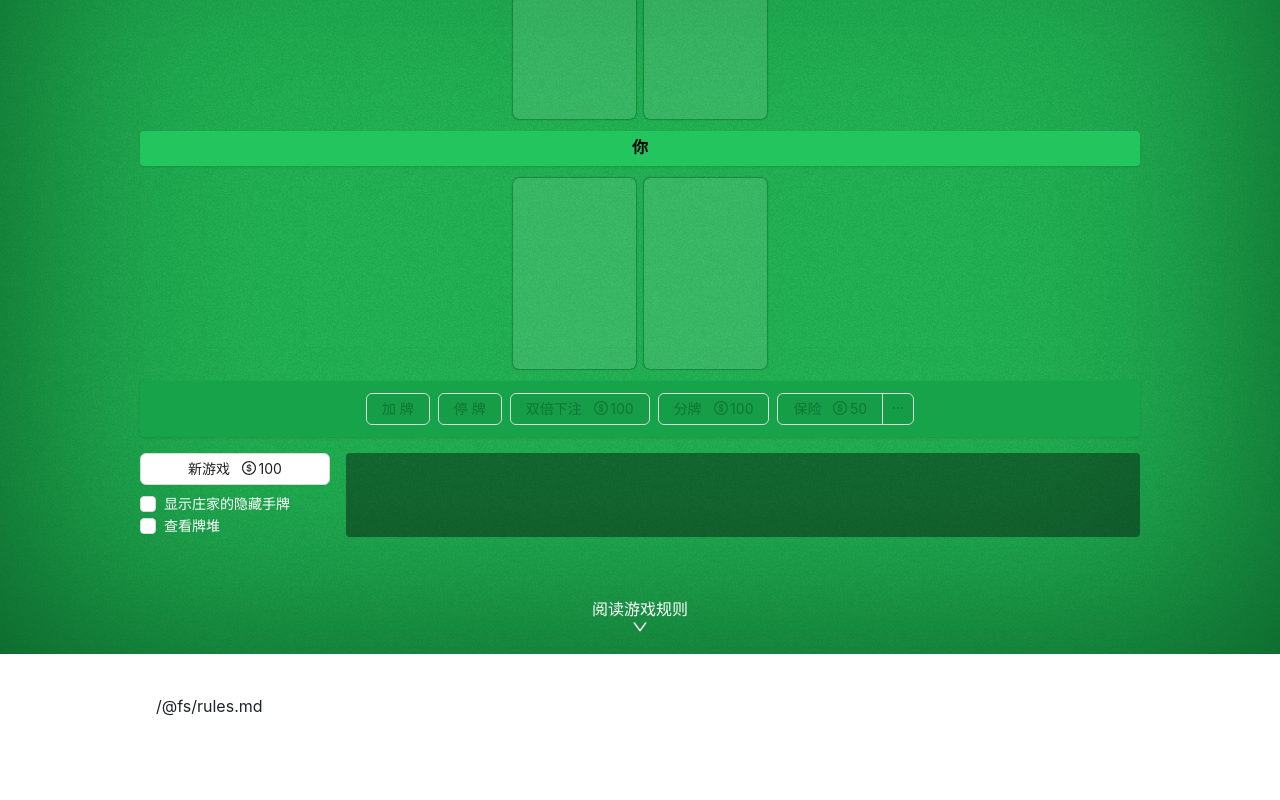
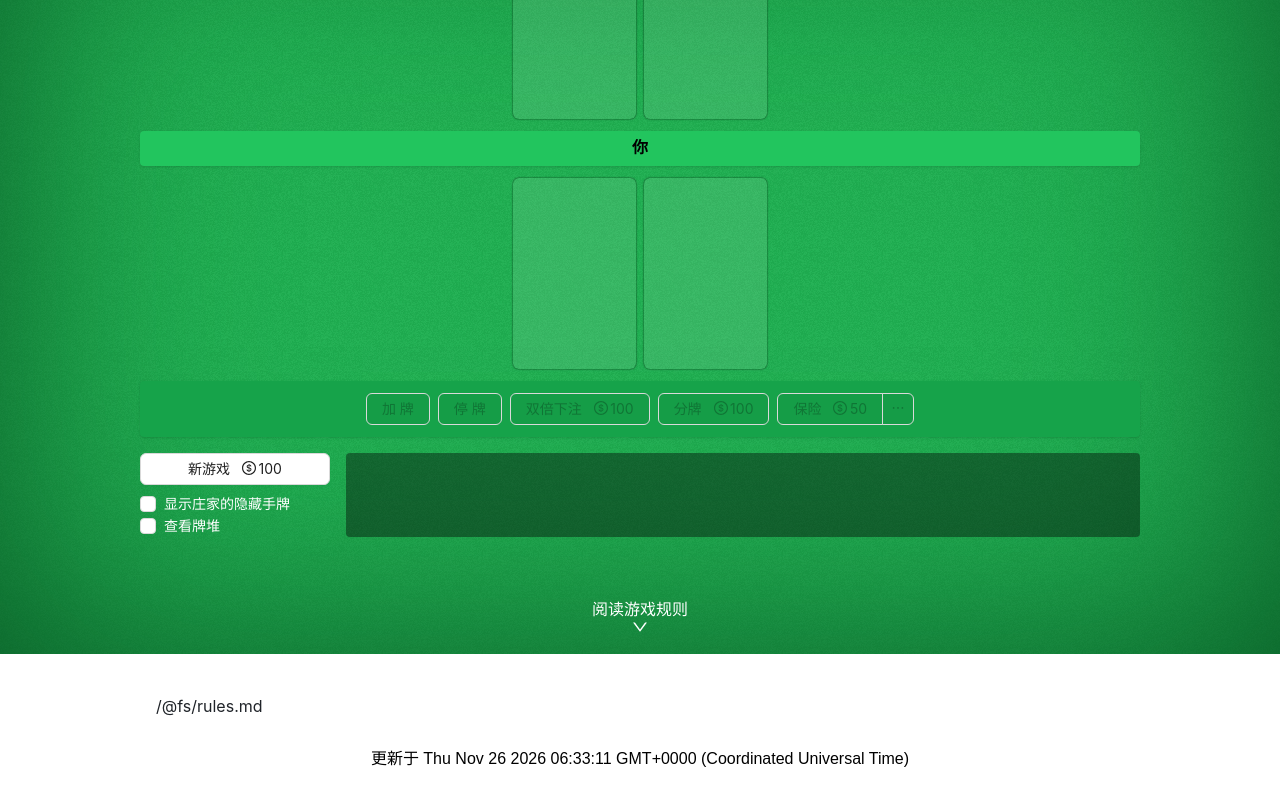
Before and after one commit to YMNNs/mini-blackjack, a React (Vite) app: page / in a window 1280 px wide. Shown: the part 194-994 px from the top of the page. Before the commit the page ends 952 px from the top, so only its background shows below. Built offline with nearby package versions, Linux system fonts and the light colour scheme.

Commit message:
fix: 修复历史记录内存泄露问题

```diff
--- a/src/app.tsx
+++ b/src/app.tsx
@@ -1,12 +1,14 @@
 import { Game } from './components/game.tsx'
 import React from 'react'
 import { Help } from './components/help.tsx'
+import { Copyright } from './components/copyright.tsx'
 
 export const App: React.FC = () => {
   return (
     <>
       <Game />
       <Help />
+      <Copyright />
     </>
   )
 }
--- /dev/null
+++ b/src/components/copyright.tsx
@@ -0,0 +1,6 @@
+import { BUILD_TIME } from '../constant.ts'
+import React from 'react'
+
+export const Copyright: React.FC = () => {
+  return <div className={'mx-auto w-fit text-center py-8'}>更新于 {new Date(BUILD_TIME).toString()}</div>
+}
--- a/src/components/game.tsx
+++ b/src/components/game.tsx
@@ -1,4 +1,4 @@
-import React from 'react'
+import React, { useEffect } from 'react'
 import { Button, Checkbox, Dropdown, Tooltip } from 'antd'
 import { CardGroup } from './card-group.tsx'
 import { useResetState } from 'ahooks'
@@ -9,6 +9,7 @@ import { DollarOutlined, DownOutlined } from '@ant-design/icons'
 
 const decks = 6 // 牌套数
 const cutLimit = 0.2 // 切牌
+const maxHistoryLength = 20 // 历史长度
 
 export const Game: React.FC = () => {
   // 作弊：查看庄家手牌
@@ -75,6 +76,12 @@ export const Game: React.FC = () => {
   // （分牌右侧）双倍下注按钮可用
   const [doubleRightButtonEnabled, setDoubleRightButtonEnabled, resetDoubleRightButtonEnabled] =
     useResetState<boolean>(false)
+
+  useEffect(() => {
+    if (history.length > maxHistoryLength) {
+      setHistory(previousState => previousState.slice(0, maxHistoryLength))
+    }
+  }, [history])
 
   const reset = () => {
     resetBet()
@@ -585,7 +592,7 @@ export const Game: React.FC = () => {
               </div>
             </div>
             <div className={'w-full bg-black bg-opacity-40 text-white font-mono p-2 rounded max-h-40 overflow-auto'}>
-              {history.slice(0, 100).map((item, index) => {
+              {history.slice(0, maxHistoryLength).map((item, index) => {
                 return <div key={index}>{item.toString()}</div>
               })}
             </div>
--- a/src/components/help.tsx
+++ b/src/components/help.tsx
@@ -6,7 +6,7 @@ import 'github-markdown-css/github-markdown-light.css'
 
 export const Help: React.FC = () => {
   return (
-    <div className={'mt-10 px-4 mx-auto pb-10'} style={{ maxWidth: 1000 }}>
+    <div className={'mt-10 px-4 mx-auto'} style={{ maxWidth: 1000 }}>
       <Markdown remarkPlugins={[remarkGfm]} className={'markdown-body'}>
         {rules}
       </Markdown>
--- /dev/null
+++ b/src/constant.ts
@@ -0,0 +1,2 @@
+// @ts-ignore
+export const BUILD_TIME: number = __BUILD_DATE__
--- a/vite.config.ts
+++ b/vite.config.ts
@@ -5,4 +5,7 @@ import react from '@vitejs/plugin-react'
 export default defineConfig({
   plugins: [react()],
   base: '/mini-blackjack/',
+  define: {
+    __BUILD_DATE__: Date.now(),
+  },
 })
```
